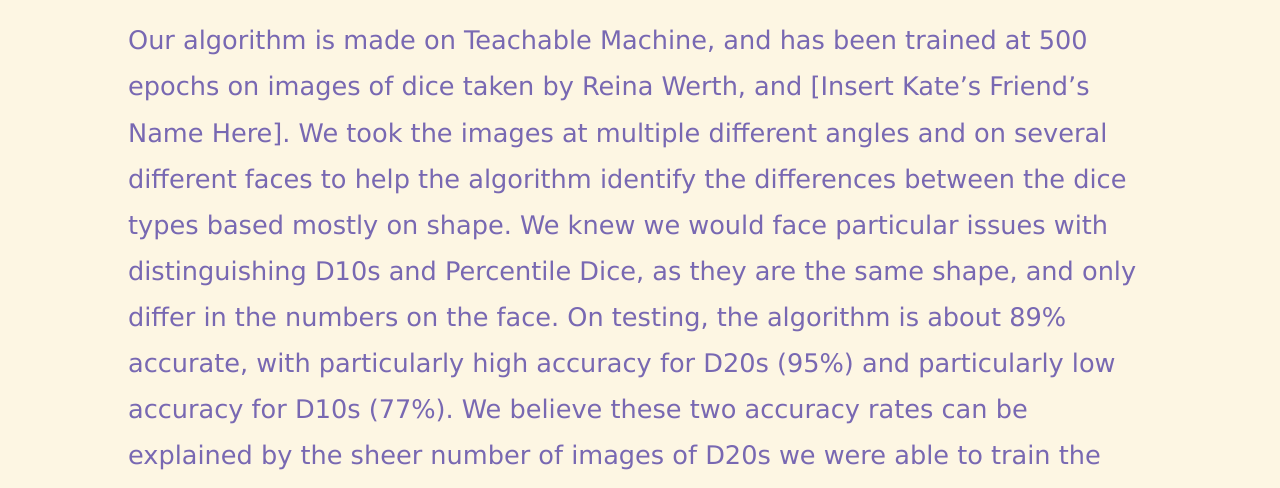
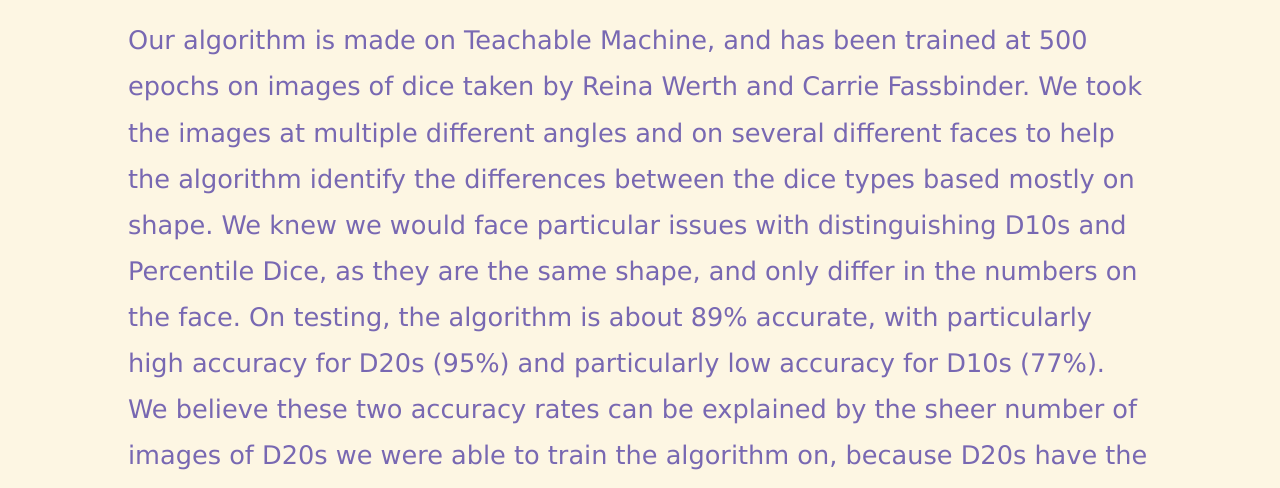
Before and after one commit to reina-werth/reina-werth.github.io, a plain HTML site: page classifying-algorithms.html in a window 1280 px wide. Shown: the part 449-937 px from the top of the page. Drawn offline with Linux system fonts and the light colour scheme.

Commit message:
Update classifying-algorithms.html

```diff
--- a/classifying-algorithms.html
+++ b/classifying-algorithms.html
@@ -27,7 +27,7 @@
         <main>
             <h2>Algorithm</h2>
             <p>
-                Our algorithm is made on Teachable Machine, and has been trained at 500 epochs on images of dice taken by Reina Werth, and [Insert Kate’s Friend’s Name Here]. We took the images at multiple different angles and on several different faces to help the algorithm identify the differences between the dice types based mostly on shape. We knew we would face particular issues with distinguishing D10s and Percentile Dice, as they are the same shape, and only differ in the numbers on the face. On testing, the algorithm is about 89% accurate, with particularly high accuracy for D20s (95%) and particularly low accuracy for D10s (77%). We believe these two accuracy rates can be explained by the sheer number of images of D20s we were able to train the algorithm on, because D20s have the greatest number of faces of our dataset, and confusion for percentile dice in the case of the D10s.
+                Our algorithm is made on Teachable Machine, and has been trained at 500 epochs on images of dice taken by Reina Werth and Carrie Fassbinder. We took the images at multiple different angles and on several different faces to help the algorithm identify the differences between the dice types based mostly on shape. We knew we would face particular issues with distinguishing D10s and Percentile Dice, as they are the same shape, and only differ in the numbers on the face. On testing, the algorithm is about 89% accurate, with particularly high accuracy for D20s (95%) and particularly low accuracy for D10s (77%). We believe these two accuracy rates can be explained by the sheer number of images of D20s we were able to train the algorithm on, because D20s have the greatest number of faces of our dataset, and confusion for percentile dice in the case of the D10s.
             </p>
         </main>
         <H2>Teachable Machine Image Model</H2>
```
